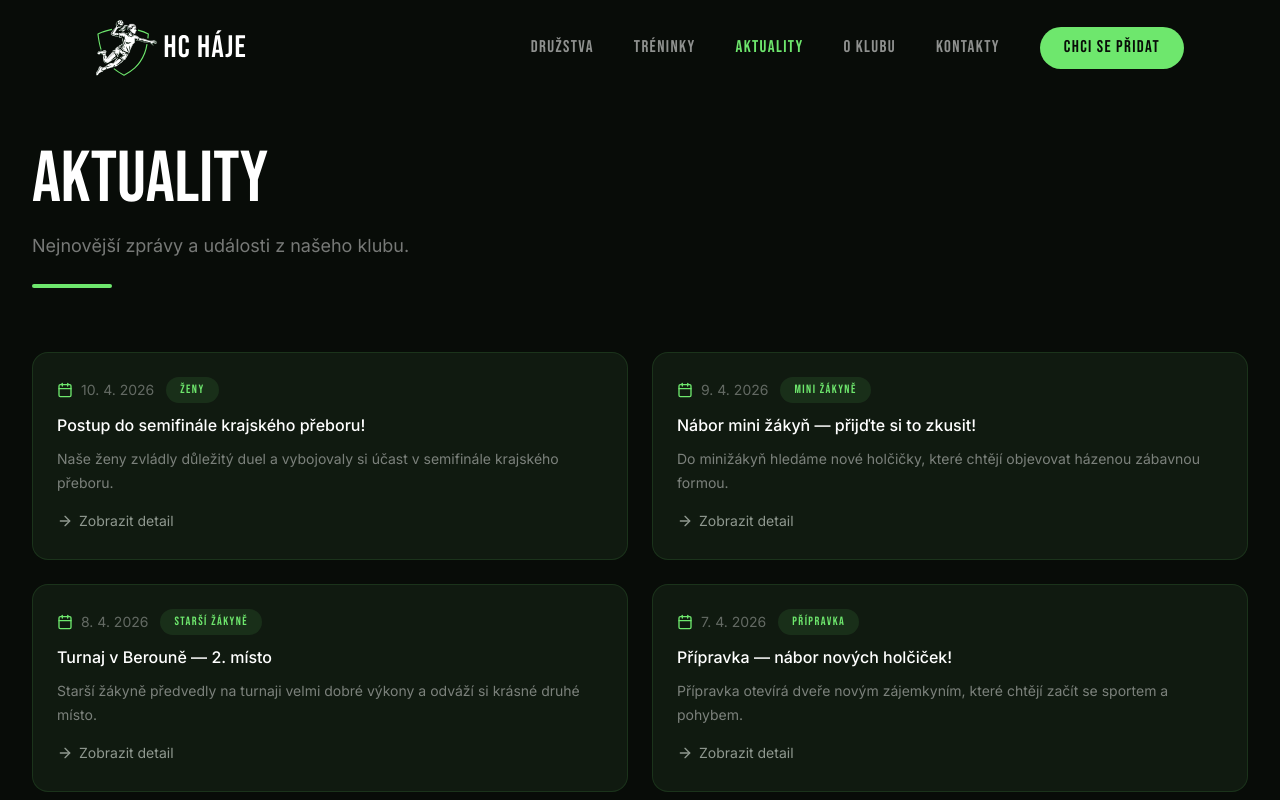
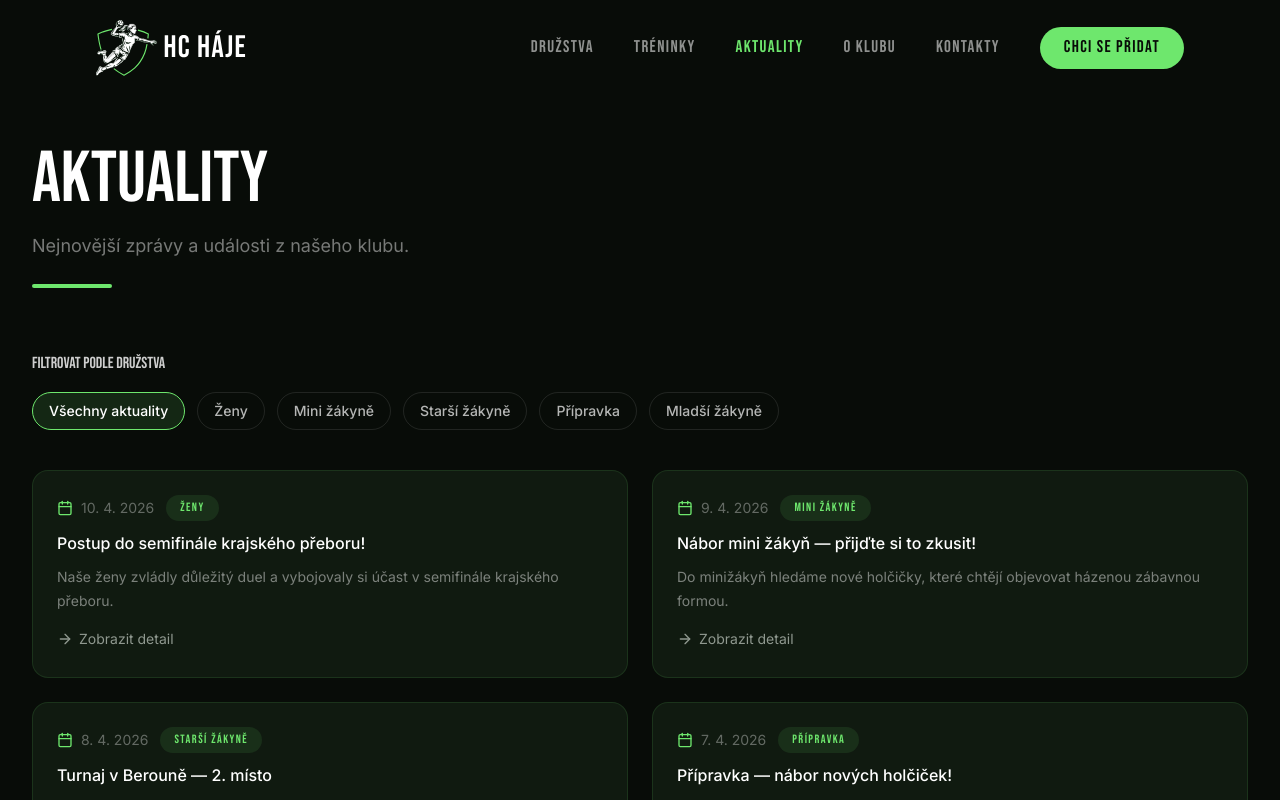
Before and after one commit to jakub245/hchaje-web, a React (Vite) app: page /aktuality in a window 1280 px wide. Shown: the top 800 px of the page. Built offline with nearby package versions, Linux system fonts and the light colour scheme.

Commit message:
aktuality

```diff
--- a/src/app/pages/AktualitaDetail.tsx
+++ b/src/app/pages/AktualitaDetail.tsx
@@ -264,7 +264,7 @@ export default function AktualitaDetail() {
             className="inline-flex items-center gap-2 text-white/50 hover:text-[#6EE76D] transition-colors mb-6"
             style={{ fontFamily: inter }}
           >
-            <ArrowLeft className="w-4 h-4" /> Přehled aktualit
+            <ArrowLeft className="w-4 h-4" /> Přehled všech aktualit
           </Link>
 
           <div className="rounded-3xl border border-[#6EE76D]/8 bg-[#0e160e] p-6 lg:p-8">
--- a/src/app/pages/Aktuality.tsx
+++ b/src/app/pages/Aktuality.tsx
@@ -1,4 +1,5 @@
-import { PageHero, CtaStrip, NewsCard } from "../components/shared";
+import { useState } from "react";
+import { PageHero, CtaStrip, NewsCard, bebas, inter } from "../components/shared";
 import { getAllTeamNews } from "../data/teams";
 
 const toSlug = (value: string) =>
@@ -14,16 +15,44 @@ const parseCzDate = (value: string) => {
 };
 
 const ALL_NEWS = getAllTeamNews().sort((a, b) => parseCzDate(b.date) - parseCzDate(a.date));
+const TEAM_OPTIONS = ["Všechny aktuality", ...Array.from(new Set(ALL_NEWS.map((item) => item.teamName)))];
 
 export default function AktualityPage() {
+  const [selectedTeam, setSelectedTeam] = useState("Všechny aktuality");
+
+  const filteredNews = selectedTeam === "Všechny aktuality"
+    ? ALL_NEWS
+    : ALL_NEWS.filter((item) => item.teamName === selectedTeam);
+
   return (
     <>
       <PageHero title="Aktuality" subtitle="Nejnovější zprávy a události z našeho klubu." />
 
       <section className="reveal-on-scroll pb-20 lg:pb-28">
         <div className="max-w-7xl mx-auto px-4 sm:px-6 lg:px-8">
+          <div className="mb-10">
+            <div className="flex items-center gap-2 text-white/80 mb-4" style={{ fontFamily: bebas }}>
+              Filtrovat podle družstva
+            </div>
+            <div className="flex flex-wrap gap-3">
+              {TEAM_OPTIONS.map((team) => {
+                const isActive = selectedTeam === team;
+                return (
+                  <button
+                    key={team}
+                    onClick={() => setSelectedTeam(team)}
+                    className={`rounded-full border px-4 py-2 text-sm transition-all ${isActive ? "border-[#6EE76D] bg-[#6EE76D]/12 text-white" : "border-white/10 text-white/70 hover:border-[#6EE76D]/30 hover:text-white"}`}
+                    style={{ fontFamily: inter }}
+                  >
+                    {team}
+                  </button>
+                );
+              })}
+            </div>
+          </div>
+
           <div className="grid md:grid-cols-2 gap-6">
-            {ALL_NEWS.map((item) => (
+            {filteredNews.map((item) => (
               <NewsCard
                 key={item.id}
                 article={{ title: item.title, date: item.date, excerpt: item.excerpt, content: item.content }}
--- a/src/app/pages/Home.tsx
+++ b/src/app/pages/Home.tsx
@@ -327,7 +327,7 @@ function NewsAndTrainings() {
                 <Link
                   key={item.id}
                   to={`/aktuality/${toSlug(item.title)}`}
-                  state={{ article: { title: item.title, date: item.date, excerpt: item.excerpt, content: item.content }, backTo: "/" }}
+                  state={{ article: { title: item.title, date: item.date, excerpt: item.excerpt, content: item.content }, backTo: "/aktuality" }}
                   className="mobile-solid-card group block p-4 rounded-2xl bg-[#101a10] border border-[#6EE76D]/12 hover:border-[#6EE76D]/25 transition-all"
                 >
                   <div className="flex items-center gap-4">
```
